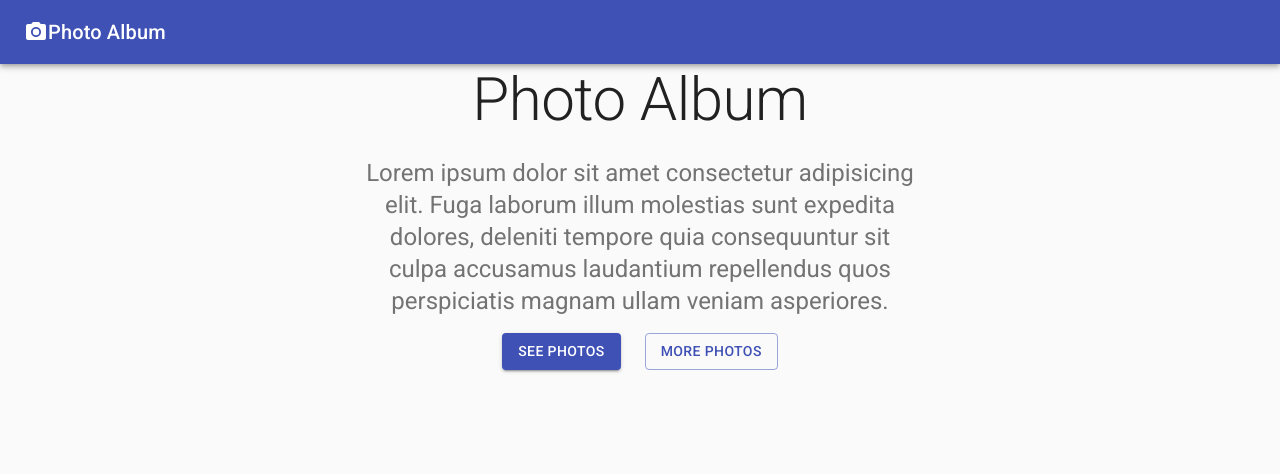
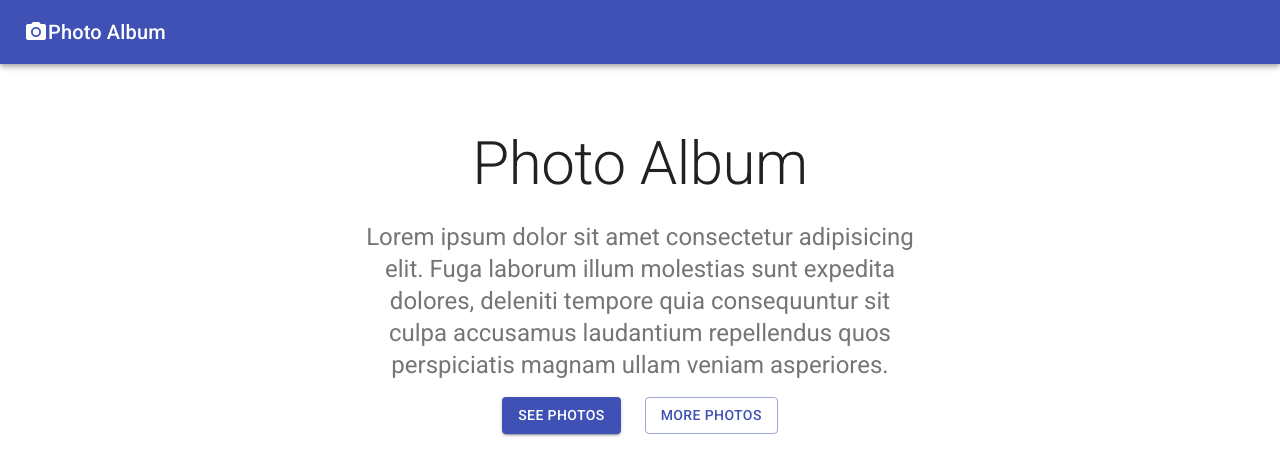
Before and after one commit to jamiev03/material-ui-intro, a React (Create React App) app: page / in a window 1280 px wide. Shown: the top 474 px of the page. Built offline with nearby package versions, Linux system fonts and the light colour scheme.

Commit message:
apply useStyles to div container

```diff
--- a/src/App.js
+++ b/src/App.js
@@ -14,30 +14,16 @@
 import Container from "@material-ui/core/Container";
 import Link from "@material-ui/core/Link";
 
-// const people = [
-//   {
-//     name: 'James',
-//     age: 31,
-//   },
-//   {
-//     name: 'John',
-//     age: 45,
-//   },
-//   {
-//     name: 'Paul',
-//     age: 65,
-//   },
-//   {
-//     name: 'Ringo',
-//     age: 49,
-//   },
-//   {
-//     name: 'George',
-//     age: 34,
-//   }
-// ];
+const useStyles = makeStyles((theme) => ({
+  container: {
+    backgroundColor: theme.palette.background.paper,
+    padding: theme.spacing(8, 0, 6)
+  }
+}))
 
 function App() {
+  const classes = useStyles();
+
   return (
     <>
       {/* sets base css */}
@@ -49,7 +35,7 @@
         </Toolbar>
       </AppBar>
       <main>
-        <div>
+        <div className={classes.container}>
           <Container maxWidth='sm'>
             <Typography variant='h2' align='center' color='textPrimary' gutterBottom>Photo Album</Typography>
             <Typography variant='h5' align='center' color='textSecondary' paragraph>
```
